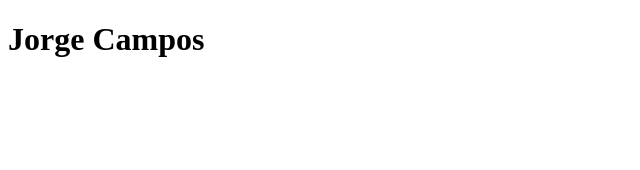
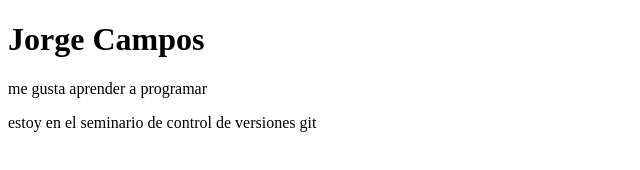
Before and after one commit to jcampos20/Seminario-Git-GITHUB, a plain HTML site: page index.html in a window 1280 px wide. Shown: the whole page, without its empty margins (0-640 px from the left). Drawn offline with Linux system fonts and the light colour scheme.

Commit message:
agregue un parrafo a mi proyecto

```diff
--- a/index.html
+++ b/index.html
@@ -8,5 +8,7 @@
 </head>
 <body>
     <h1>Jorge Campos</h1>
+    <p>me gusta aprender a programar</p>
+    <p>estoy en el seminario de control de versiones git</p>
 </body>
 </html>
```
